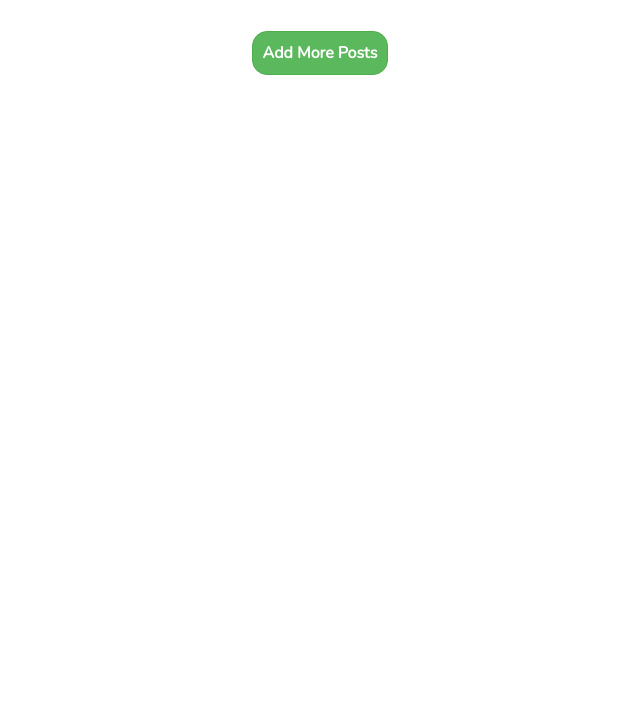
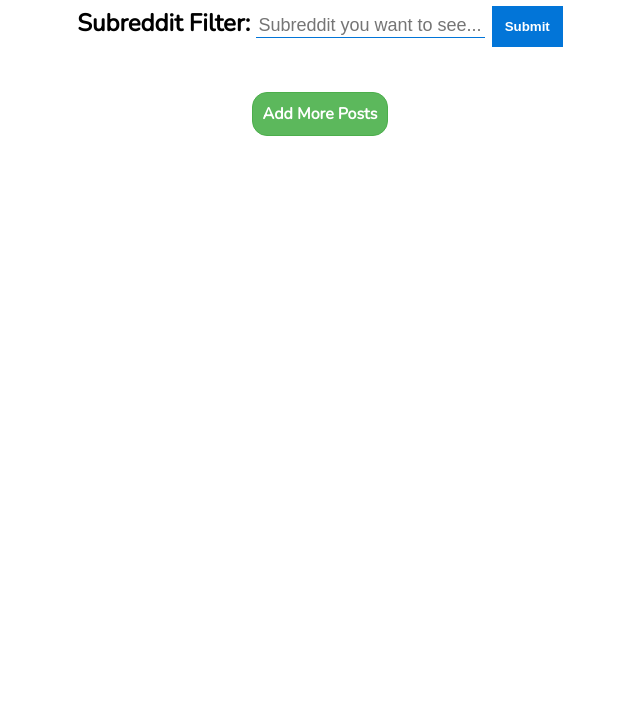
Before and after one commit to ShugKnight24/poor_mans_reddit, a plain HTML site: page index.html in a window 1280 px wide. Shown: the part 77-800 px from the top of the page, without its empty margins (320-960 px from the left). Drawn offline with nearby package versions, Linux system fonts and the light colour scheme; no server answers; a web font is replaced by a local one.

Commit message:
Implement basic subreddit search

```diff
--- a/css/style.css
+++ b/css/style.css
@@ -6,12 +6,12 @@ body {
 }
 
 a {
-	color: #0275d8;
+	color: #0275D8;
 	cursor: pointer;
 }
 
 a:hover {
-	color: #025aa5;
+	color: #025AA5;
 }
 
 #container {
@@ -26,6 +26,27 @@ a:hover {
 
 #subreddit-name {
 	font-family: 'Happy Monkey', cursive;
+}
+
+.subreddit-filter-input {
+	outline: transparent;
+	border: 0;
+	border-bottom: 1px solid #0275D8;
+	width: 225px;
+	font-size: 18px;
+}
+
+.subreddit-search button {
+	background-color: #0275D8;
+	color: #FFF;
+	font-weight: bold;
+	padding: 10px;
+	border: 3px solid #0275D8;
+}
+
+.subreddit-search button:hover {
+	cursor: pointer;
+	background-color: #025AA5;
 }
 
 #reddit-content {
--- a/index.html
+++ b/index.html
@@ -13,6 +13,11 @@
 		<div id="header">
 			<h1>Reddit Feed</h1>
 			<h2 id="subreddit-name"><h2>
+			<form class="subreddit-search">
+				<label for="subreddit">Subreddit Filter:</label>
+				<input class="subreddit-filter-input" type="text" name="subreddit" placeholder="Subreddit you want to see..." value="">
+				<button type="submit" name="button">Submit</button>
+			</form>
 		</div>
 		<div id="reddit-content">
 
--- a/js/script.js
+++ b/js/script.js
@@ -63,3 +63,16 @@ const makeRedditPosts = (subreddits) => {
 		});
 	});
 }
+
+// Subreddit Search
+let $subSearch = $('.subreddit-search'),
+	$subredditFilterInput = $('.subreddit-filter-input');
+
+$subSearch.on('submit', (event) => {
+	event.preventDefault();
+
+	let desiredSub = $subredditFilterInput.val();
+
+	$('#reddit-content').empty();
+	makeRedditPosts(desiredSub);
+})
```
